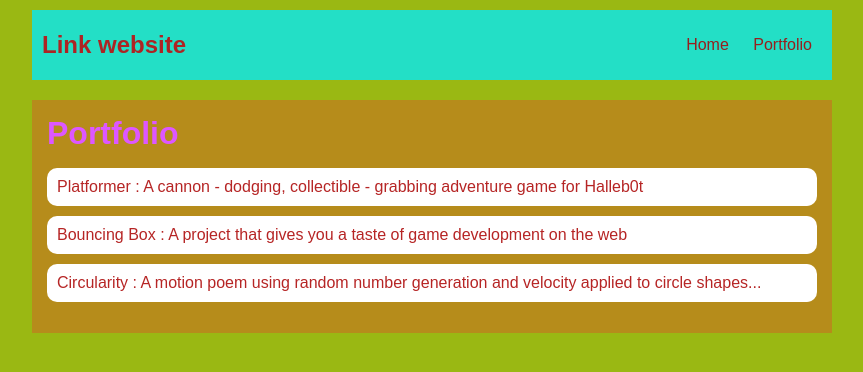
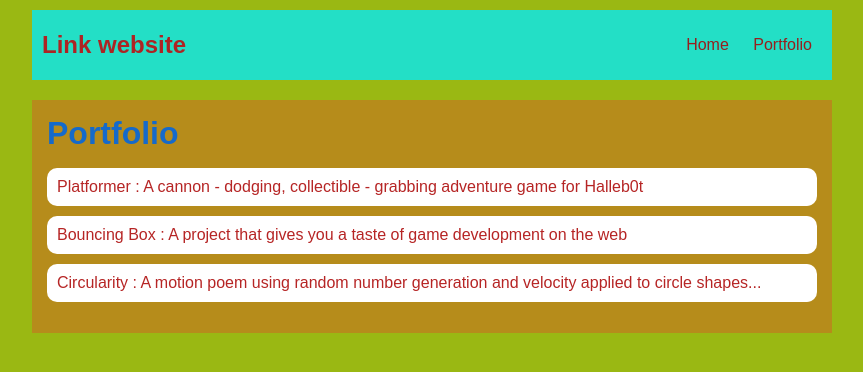
Before and after one commit to lel2324/lel2324.github.io, a plain HTML site: page portfolio.html in a window 1280 px wide. Shown: the whole page, without its empty margins (208-1071 px from the left). Drawn offline with Linux system fonts and the light colour scheme.

Commit message:
Changed portfolio color

```diff
--- a/style.css
+++ b/style.css
@@ -63,7 +63,7 @@ h2, h3 {
 }
 /* portfolio styles */
 .content h1 {
-    color: rgb(221, 87, 255);
+    color: rgb(21, 106, 202);
 }
 
 #portfolio {
```
